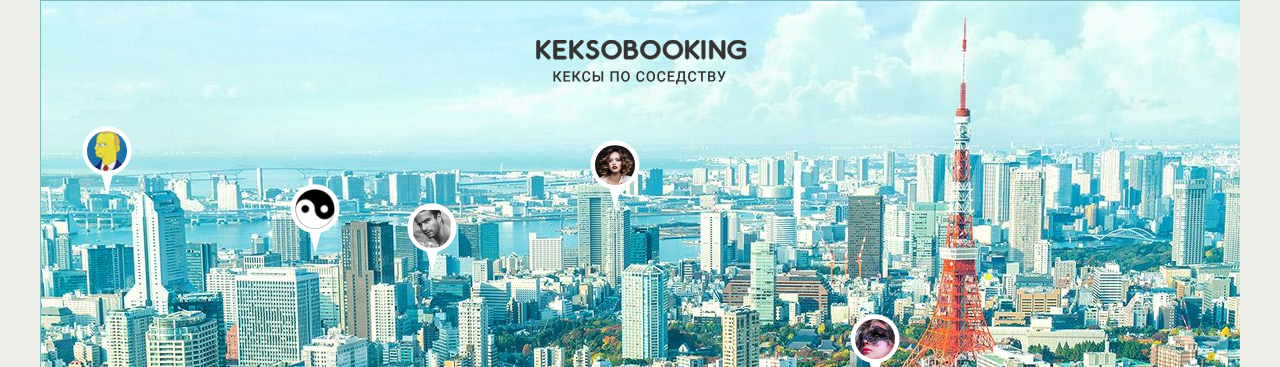
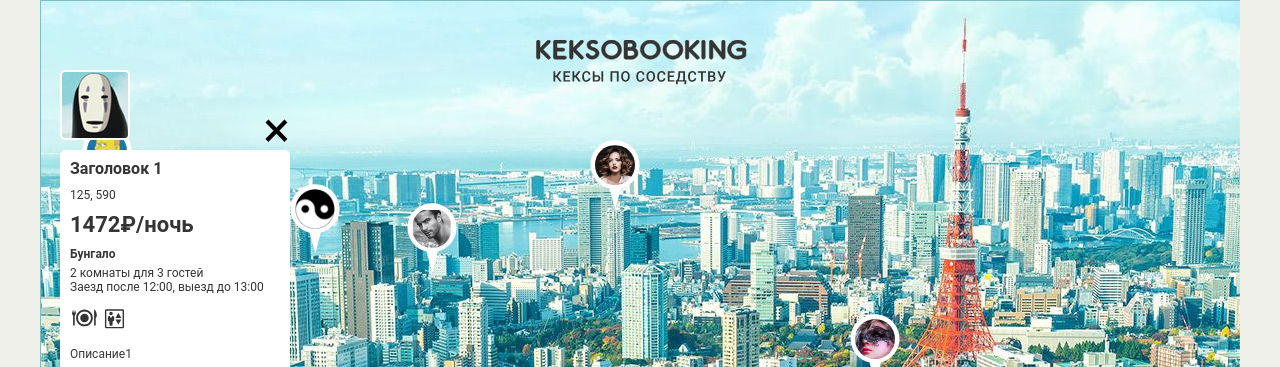
Before and after one commit to dmitmokrov/612415-keksobooking-20, a website: page index.html in a window 1280 px wide. Shown: the top 367 px of the page. Drawn offline with Linux system fonts and the light colour scheme; files whose address does not match are found by name.

Commit message:
Добавляет карточку с информацией

```diff
--- a/index.html
+++ b/index.html
@@ -215,11 +215,11 @@
       <p class="popup__text popup__text--time">Заезд после 14:00, выезд до 10:00</p>
       <ul class="popup__features">
         <li class="popup__feature popup__feature--wifi"></li>
-        <li class="popup__feature popup__feature--dishwasher"></li>
+        <!-- <li class="popup__feature popup__feature--dishwasher"></li>
         <li class="popup__feature popup__feature--parking"></li>
         <li class="popup__feature popup__feature--washer"></li>
         <li class="popup__feature popup__feature--elevator"></li>
-        <li class="popup__feature popup__feature--conditioner"></li>
+        <li class="popup__feature popup__feature--conditioner"></li> -->
       </ul>
       <p class="popup__description">Великолепная квартира-студия в центре Токио. Подходит как туристам, так и бизнесменам. Квартира полностью укомплектована и недавно отремонтирована.</p>
       <div class="popup__photos">
--- a/js/main.js
+++ b/js/main.js
@@ -12,6 +12,7 @@ var PIN_HEIGHT = 70;
 var map = document.querySelector('.map');
 var mapPins = document.querySelector('.map__pins');
 var pinTemplate = document.querySelector('#pin').content.querySelector('.map__pin');
+var cardTemplate = document.querySelector('#card').content.querySelector('.map__card');
 var fragment = document.createDocumentFragment();
 
 var randomNumber = function (from, to) {
@@ -38,7 +39,7 @@ var createAds = function (number) {
         'avatar': 'img/avatars/user0' + (i + 1) + '.png'
       },
       'offer': {
-        'title': 'Заголовок' + (i + 1),
+        'title': 'Заголовок ' + (i + 1),
         'address': locationX + ', ' + locationY,
         'price': randomNumber(500, 1500),
         'type': OFFER_TYPES[randomNumber(0, OFFER_TYPES.length - 1)],
@@ -82,3 +83,117 @@ var renderAds = function (arr) {
 map.classList.remove('map--faded');
 var ads = createAds(8);
 renderAds(ads);
+
+// Информация объявления
+
+var renderCard = function () {
+  var cardElement = cardTemplate.cloneNode(true);
+
+  var title = cardElement.querySelector('.popup__title');
+  if (ads[0].offer.title) {
+    title.textContent = ads[0].offer.title;
+  } else {
+    title.style.display = 'none';
+  }
+
+  var address = cardElement.querySelector('.popup__text--address');
+  if (ads[0].offer.address) {
+    address.textContent = ads[0].offer.address;
+  } else {
+    address.style.display = 'none';
+  }
+
+  var price = cardElement.querySelector('.popup__text--price');
+  if (ads[0].offer.price) {
+    price.textContent = ads[0].offer.price + '₽/ночь';
+  } else {
+    price.style.display = 'none';
+  }
+
+  if (ads[0].offer.type) {
+    var offerType = cardElement.querySelector('.popup__type');
+    switch (ads[0].offer.type) {
+      case 'palace':
+        offerType.textContent = 'Дворец';
+        break;
+
+      case 'flat':
+        offerType.textContent = 'Квартира';
+        break;
+
+      case 'house':
+        offerType.textContent = 'Дом';
+        break;
+
+      case 'bungalo':
+        offerType.textContent = 'Бунгало';
+        break;
+
+      default:
+        break;
+    }
+  } else {
+    offerType.style.display = 'none';
+  }
+
+  var capacity = cardElement.querySelector('.popup__text--capacity');
+  if (ads[0].offer.rooms && ads[0].offer.guests) {
+    capacity.textContent = ads[0].offer.rooms + ' комнаты для ' + ads[0].offer.guests + ' гостей';
+  } else {
+    capacity.style.display = 'none';
+  }
+
+  var time = cardElement.querySelector('.popup__text--time');
+  if (ads[0].offer.checkin && ads[0].offer.checkout) {
+    time.textContent = 'Заезд после ' + ads[0].offer.checkin + ', выезд до ' + ads[0].offer.checkout;
+  } else {
+    time.style.display = 'none';
+  }
+
+  var features = cardElement.querySelector('.popup__features');
+  if (ads[0].offer.features) {
+    for (var i = 0; i < ads[0].offer.features.length; i++) {
+      var text = ads[0].offer.features[i];
+      var feature = features.querySelector('li').cloneNode(false);
+      feature.textContent = text;
+      feature.className = 'popup__feature';
+      feature.classList.add('popup__feature--' + text);
+      features.appendChild(feature);
+    }
+    var emptyFeature = features.querySelector('li'); // удаляет первый пустой li из разметки
+    features.removeChild(emptyFeature);
+  } else {
+    features.style.display = 'none';
+  }
+
+  var description = cardElement.querySelector('.popup__description');
+  if (ads[0].offer.description) {
+    description.textContent = ads[0].offer.description;
+  } else {
+    description.style.display = 'none';
+  }
+
+  var photos = cardElement.querySelector('.popup__photos');
+  if (ads[0].offer.photos) {
+    for (var j = 0; j < ads[0].offer.photos.length; j++) {
+      var photo = photos.querySelector('img').cloneNode(true);
+      photo.src = ads[0].offer.photos[j];
+      photos.appendChild(photo);
+    }
+    var emptyImg = photos.querySelector('img'); // удаляет первый пустой img из разметки
+    photos.removeChild(emptyImg);
+  } else {
+    photos.style.display = 'none';
+  }
+
+  var avatar = cardElement.querySelector('.popup__avatar');
+  if (ads[0].author.avatar) {
+    avatar.src = ads[0].author.avatar;
+  } else {
+    avatar.style.display = 'none';
+  }
+
+  map.querySelector('.map__filters-container').insertAdjacentElement('beforebegin', cardElement);
+};
+
+renderCard();
```
